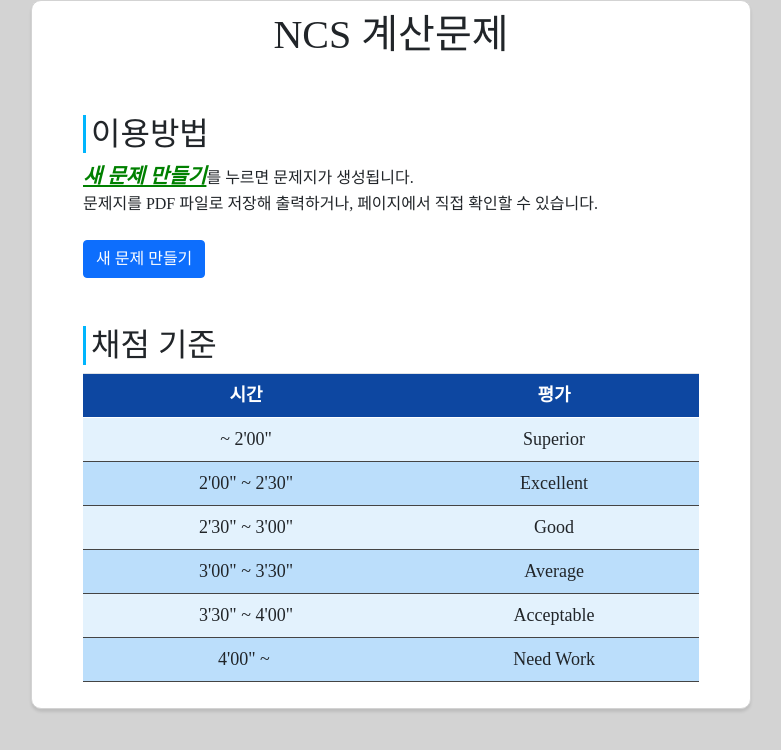
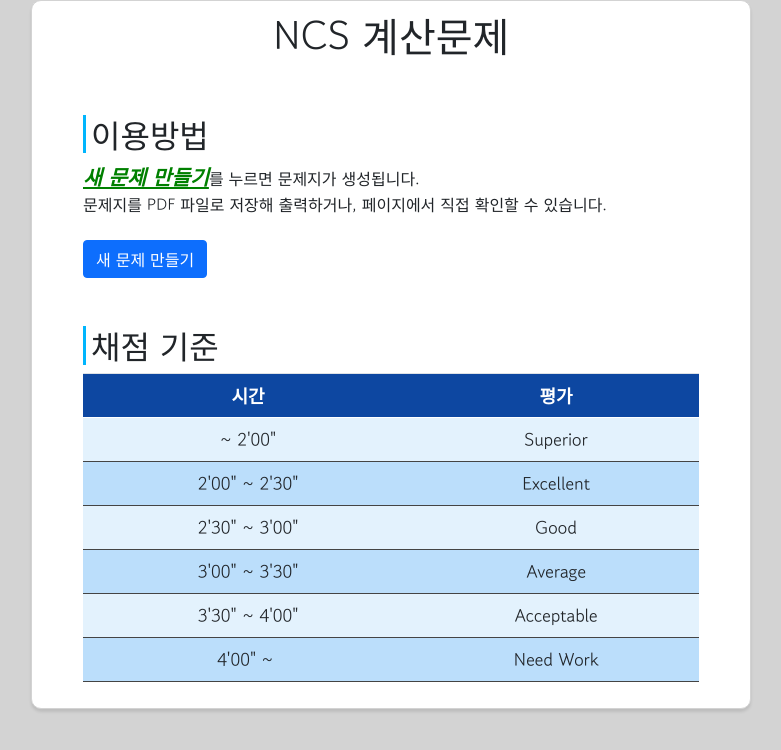
Before and after one commit to skkuhanbin/2021-2nd-OSSP-FinalProject, a plain HTML site: page index.html in a window 1280 px wide. Shown: the whole page, without its empty margins (249-1030 px from the left). Drawn offline with nearby package versions, Linux system fonts and the light colour scheme.

Commit message:
change fonts
change fonts

```diff
--- a/index.html
+++ b/index.html
@@ -12,6 +12,9 @@
     <link rel="stylesheet" href="https://cdn.jsdelivr.net/npm/bootstrap-icons@1.4.1/font/bootstrap-icons.css">
     <link rel="stylesheet" href="style.css">
     <title>매일매일 하나씩</title>
+    <link rel="preconnect" href="https://fonts.googleapis.com">
+    <link rel="preconnect" href="https://fonts.gstatic.com" crossorigin>
+    <link href="https://fonts.googleapis.com/css2?family=Gowun+Dodum&display=swap" rel="stylesheet">
     <style>
         .container {
             width: 640px;
@@ -20,7 +23,6 @@
         p {
             margin: 20px 0px;
         }
-
     </style>
 </head>
 
@@ -78,4 +80,5 @@
         </div>
     </div>
 </body>
+
 </html>
--- a/style.css
+++ b/style.css
@@ -12,7 +12,7 @@ p {
 
 body {
     background: lightgray;
-    font-family: "Times New Roman";
+    font-family: 'Gowun Dodum', sans-serif;
 }
 
 #wrapper {
```
